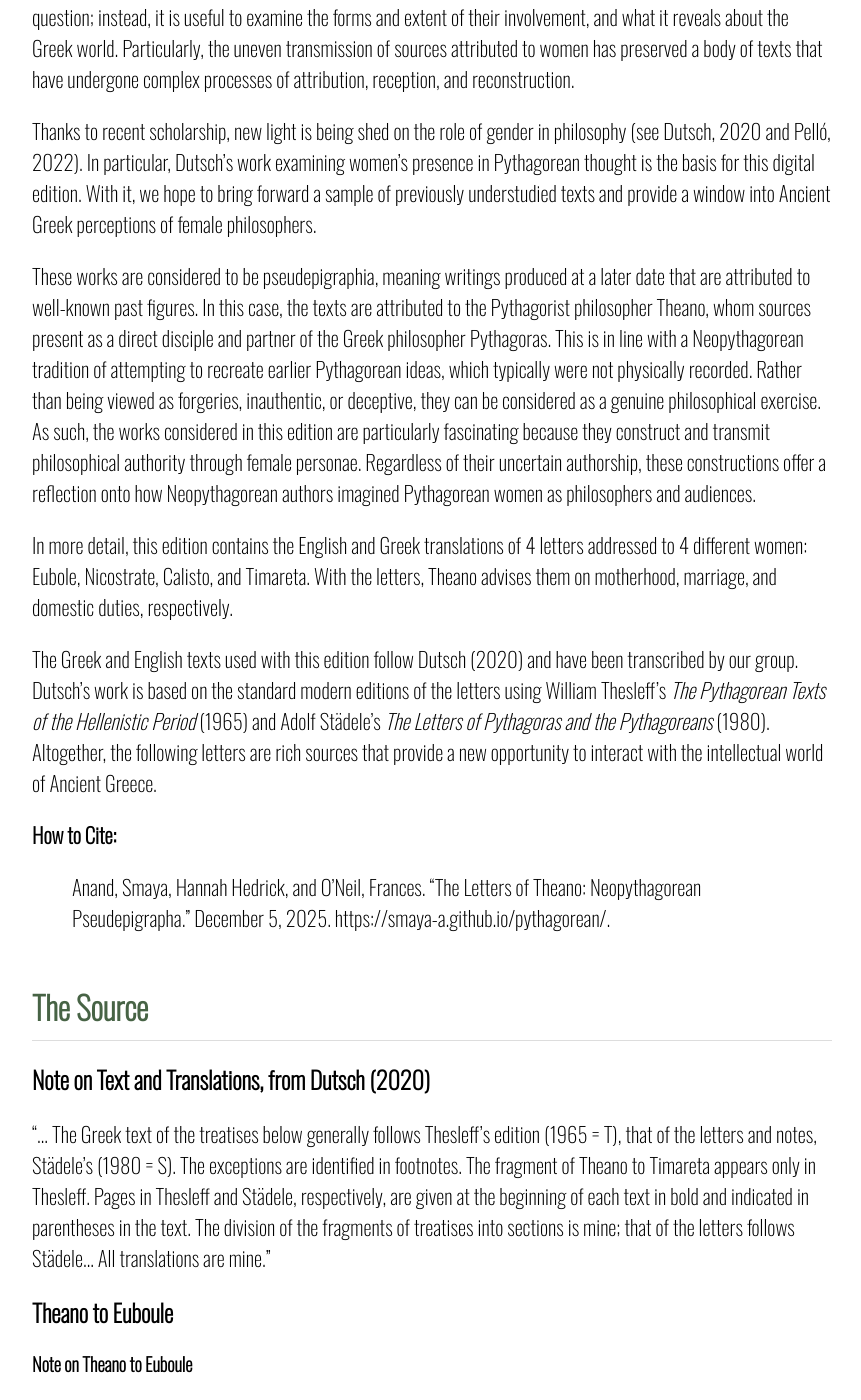
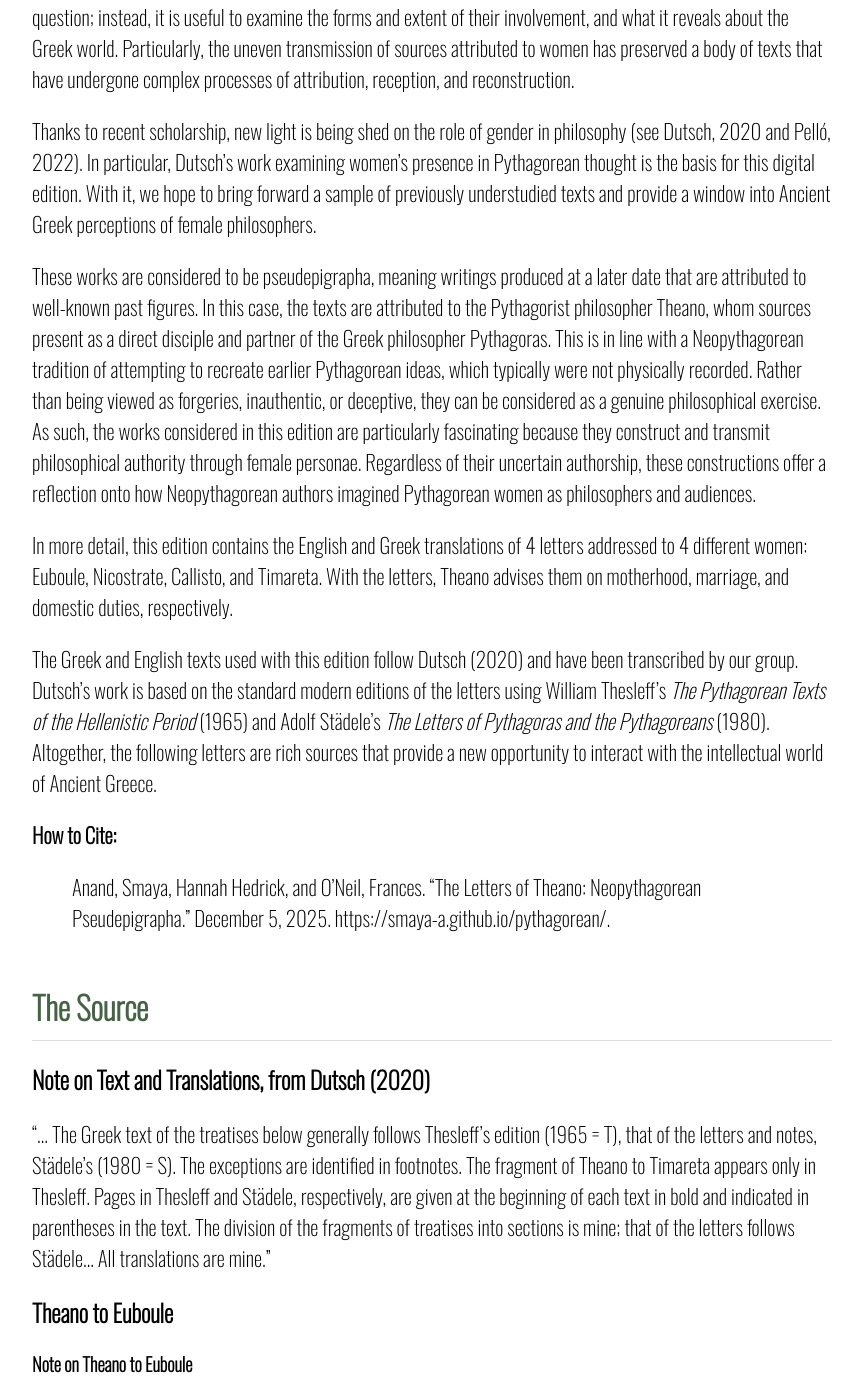
Before and after one commit to smaya-a/pythagorean, a Jekyll site: the page built from index.markdown, in a window 1280 px wide and 1400 px high, scrolled down 487 px. Shown: the whole window, without its empty margins (208-1069 px from the left). Built offline with Jekyll 4.4.1, drawn with Linux system fonts in a browser that asks for light colours; some of the changed text lies outside the part shown.

Commit message:
Update index.markdown
euboule, pseudepigrapha, callisto

```diff
--- a/index.markdown
+++ b/index.markdown
@@ -9,9 +9,9 @@ In the Ancient Greek philosophical tradition, much like in ancient philosophy ac
 
 Thanks to recent scholarship, new light is being shed on the role of gender in philosophy (see Dutsch, 2020 and Pelló, 2022). In particular, Dutsch’s work examining women’s presence in Pythagorean thought is the basis for this digital edition. With it, we hope to bring forward a sample of previously understudied texts and provide a window into Ancient Greek perceptions of female philosophers.
 
-These works are considered to be pseudepigraphia, meaning writings produced at a later date that are attributed to well-known past figures. In this case, the texts are attributed to the Pythagorist philosopher Theano, whom sources present as a direct disciple and partner of the Greek philosopher Pythagoras. This is in line with a Neopythagorean tradition of attempting to recreate earlier Pythagorean ideas, which typically were not physically recorded. Rather than being viewed as forgeries, inauthentic, or deceptive, they can be considered as a genuine philosophical exercise. As such, the works considered in this edition are particularly fascinating because they construct and transmit philosophical authority through female personae. Regardless of their uncertain authorship, these constructions offer a reflection onto how Neopythagorean authors imagined Pythagorean women as philosophers and audiences.
+These works are considered to be pseudepigrapha, meaning writings produced at a later date that are attributed to well-known past figures. In this case, the texts are attributed to the Pythagorist philosopher Theano, whom sources present as a direct disciple and partner of the Greek philosopher Pythagoras. This is in line with a Neopythagorean tradition of attempting to recreate earlier Pythagorean ideas, which typically were not physically recorded. Rather than being viewed as forgeries, inauthentic, or deceptive, they can be considered as a genuine philosophical exercise. As such, the works considered in this edition are particularly fascinating because they construct and transmit philosophical authority through female personae. Regardless of their uncertain authorship, these constructions offer a reflection onto how Neopythagorean authors imagined Pythagorean women as philosophers and audiences.
 
-In more detail, this edition contains the English and Greek translations of 4 letters addressed to 4 different women: Eubole, Nicostrate, Calisto, and Timareta. With the letters, Theano advises them on motherhood, marriage, and domestic duties, respectively.
+In more detail, this edition contains the English and Greek translations of 4 letters addressed to 4 different women: Euboule, Nicostrate, Callisto, and Timareta. With the letters, Theano advises them on motherhood, marriage, and domestic duties, respectively.
 
 The Greek and English texts used with this edition follow Dutsch (2020) and have been transcribed by our group.  Dutsch’s work is based on the standard modern editions of the letters using William Thesleff’s _The Pythagorean Texts of the Hellenistic Period_ (1965) and Adolf Städele’s _The Letters of Pythagoras and the Pythagoreans_ (1980). Altogether, the following letters are rich sources that provide a new opportunity to interact with the intellectual world of Ancient Greece.
 
@@ -28,7 +28,7 @@ The Greek and English texts used with this edition follow Dutsch (2020) and have
 
 ## Theano to Euboule
 ### Note on Theano to Euboule
-In this letter, Theano chastises Eubole for spoiling her children. She compares Eubole’s treatment of her children to the luxurious lives of the “progeny of Sardanapalus”, a legendary king who lived and died in excess and decadence. Discipline and austerity, instead, are recommended. The burden of raising children to become virtuous and capable members of society is placed entirely on Eubole’s shoulders, showing how women in Ancient Greece were defined by, and could take pride in, their household management skills.
+In this letter, Theano chastises Euboule for spoiling her children. She compares Euboule’s treatment of her children to the luxurious lives of the “progeny of Sardanapalus”, a legendary king who lived and died in excess and decadence. Discipline and austerity, instead, are recommended. The burden of raising children to become virtuous and capable members of society is placed entirely on Euboule’s shoulders, showing how women in Ancient Greece were defined by, and could take pride in, their household management skills.
 
 
 |Greek | English |
```
